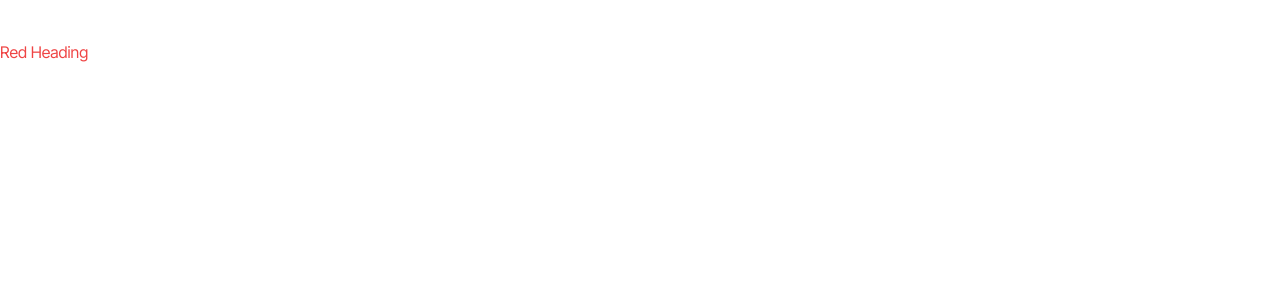
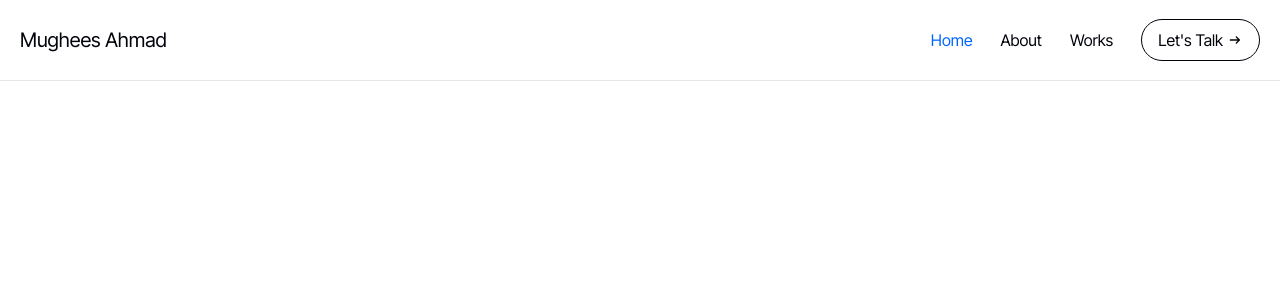
Before and after one commit to MugeesAhmad/Portfolio, a Nuxt app: page / in a window 1280 px wide. Shown: the top 300 px of the page. Built offline with nearby package versions, Linux system fonts and the light colour scheme.

Commit message:
feat(components): add Navbar component

```diff
--- a/app.vue
+++ b/app.vue
@@ -1,5 +1,5 @@
 <template>
-  <div>
-    <div class="text-red-500 my-10">Red Heading</div>
-  </div>
+  <Navbar>
+    <NuxtPage></NuxtPage>
+  </Navbar>
 </template>
--- /dev/null
+++ b/components/Navbar.vue
@@ -0,0 +1,42 @@
+<script setup lang="ts"></script>
+
+<template>
+  <nav class="fixed top-0 w-full border-b">
+    <div class="container flex h-20 items-center justify-between px-5">
+      <h3 class="text-xl font-medium text-darkBlack">Mughees Ahmad</h3>
+      <ul class="flex items-center justify-between gap-7">
+        <li
+          class="cursor-pointer font-medium transition-transform hover:scale-105"
+          :class="[true ? 'text-primary' : 'text-darkBlack']"
+        >
+          Home
+        </li>
+        <li
+          class="cursor-pointer font-medium transition-transform hover:scale-105"
+          :class="[false ? 'text-primary' : 'text-darkBlack']"
+        >
+          About
+        </li>
+        <li
+          class="cursor-pointer font-medium transition-transform hover:scale-105"
+          :class="[false ? 'text-primary' : 'text-darkBlack']"
+        >
+          Works
+        </li>
+        <li>
+          <button
+            class="flex items-center gap-1 rounded-full border px-4 py-2 font-medium transition-colors duration-300"
+            :class="[
+              false
+                ? 'border-primary text-primary hover:bg-primary hover:text-white'
+                : 'border-darkBlack text-darkBlack hover:bg-darkBlack hover:text-white',
+            ]"
+          >
+            Let's Talk
+            <Icon name="material-symbols:arrow-right-alt-rounded"></Icon>
+          </button>
+        </li>
+      </ul>
+    </div>
+  </nav>
+</template>
```
